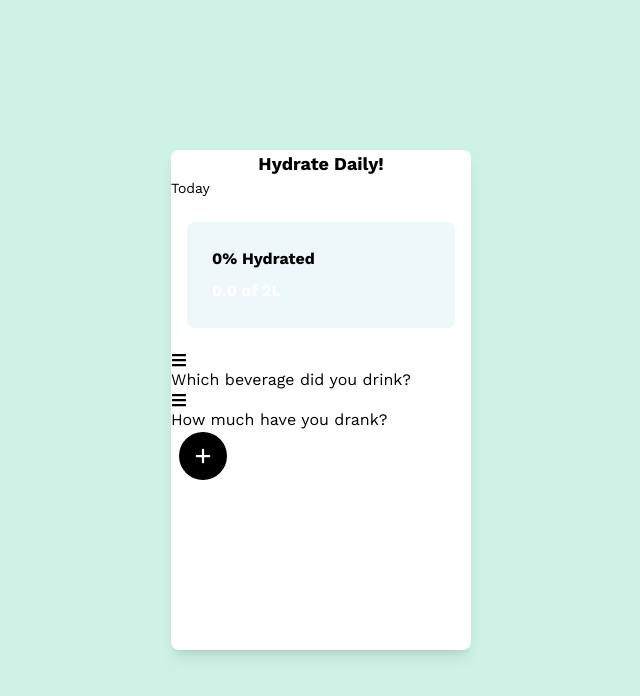
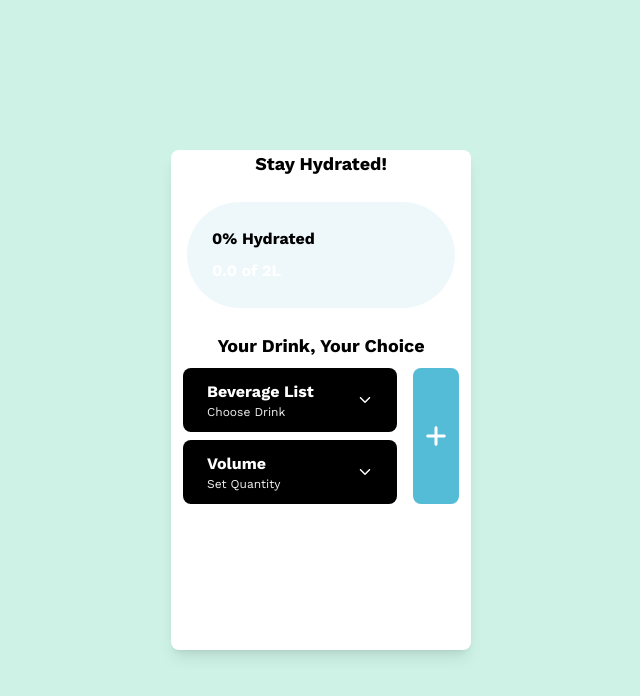
Before and after one commit to seanverano/reboost, a React (Vite) app: page / in a window 1280 px wide. Shown: the top 696 px of the page, without its empty margins (319-959 px from the left). Built offline with nearby package versions, Linux system fonts and the light colour scheme.

Commit message:
Change modal button styling

```diff
--- a/src/components/drink_features/DrinkType.jsx
+++ b/src/components/drink_features/DrinkType.jsx
@@ -1,5 +1,5 @@
 import React, { useState } from "react";
-import { FaBars } from "react-icons/fa";
+import { IoIosArrowDown } from "react-icons/io";
 import { CiCoffeeCup } from "react-icons/ci";
 import { LuCupSoda } from "react-icons/lu";
 import { LuGlassWater } from "react-icons/lu";
@@ -39,9 +39,20 @@ const DrinkType = () => {
 
   return (
     <>
-      <h1 onClick={openModal} className="cursor-pointer text-[#000000]">
-        <FaBars /> Which beverage did you drink?
-      </h1>
+      <div
+        onClick={openModal}
+        className="flex flex-row justify-between items-center w-full bg-[#000000] border border-none rounded-lg py-3 px-6 cursor-pointer transition-transform duration-200 active:translate-y-1"
+      >
+        <div className="flex flex-col items-start">
+          <h1 className="font-bold text-base text-[#ffffff] text-left">
+            Beverage List
+          </h1>
+          <h3 className="font-normal text-xs text-[#f0f0f0] text-left">
+            Choose Drink
+          </h3>
+        </div>
+        <IoIosArrowDown className="text-[#ffffff]" />
+      </div>
 
       <DrinkModal show={showModal} onClose={closeModal}>
         <div className="flex flex-col justify-center py-4 items-center font-poppins font-medium bg-[#EEF8FB] rounded-lg">
@@ -58,7 +69,7 @@ const DrinkType = () => {
             value={newDrink}
             onChange={(e) => setNewDrink(e.target.value)}
             placeholder="Enter your beverage"
-            className="italic text-xs text-center mt-4 mb-3 p-2 border border-gray-300 rounded-full w-[175px] focus:outline-none focus:ring-1 focus:ring-[#55BCD8]"
+            className="italic text-[#F0F0F0] text-xs text-center mt-4 mb-3 p-2 border border-[#CFECF4] rounded-full w-[175px] focus:outline-none focus:ring-1 focus:ring-[#55BCD8]"
           />
           <DrinkModalButton
             handleAdd={handleAddDrink}
--- a/src/components/drink_features/DrinkVolume.jsx
+++ b/src/components/drink_features/DrinkVolume.jsx
@@ -1,5 +1,5 @@
 import React, { useState } from "react";
-import { FaBars } from "react-icons/fa";
+import { IoIosArrowDown } from "react-icons/io";
 import { SiRainmeter } from "react-icons/si";
 import DrinkModal from "./DrinkModal";
 import DrinkModalButton from "./DrinkModalButton";
@@ -34,9 +34,20 @@ const DrinkVolume = () => {
 
   return (
     <>
-      <h1 onClick={openModal} className="cursor-pointer text-[#000000]">
-        <FaBars /> How much have you drank?
-      </h1>
+      <div
+        onClick={openModal}
+        className="flex flex-row justify-between items-center w-full bg-[#000000] border border-none rounded-lg py-3 px-6 cursor-pointer transition-transform duration-200 active:translate-y-1"
+      >
+        <div className="flex flex-col items-start">
+          <h1 className="font-bold text-base text-[#ffffff] text-left">
+            Volume
+          </h1>
+          <h3 className="font-normal text-xs text-[#f0f0f0] text-left">
+            Set Quantity
+          </h3>
+        </div>
+        <IoIosArrowDown className="text-[#ffffff]" />
+      </div>
 
       <DrinkModal show={showModal} onClose={closeModal}>
         <div className="flex flex-col justify-center py-4 items-center font-poppins font-medium bg-[#EEF8FB] rounded-lg">
@@ -54,7 +65,7 @@ const DrinkVolume = () => {
             value={newVolume}
             onChange={(e) => setNewVolume(e.target.value)}
             placeholder="Enter volume (in ml)"
-            className="italic text-xs text-center mt-4 mb-3 p-2 border border-gray-300 rounded-full w-[175px] focus:outline-none focus:ring-1 focus:ring-[#55BCD8]"
+            className="italic text-[#F0F0F0] text-xs text-center mt-4 mb-3 p-2 border border-[#CFECF4] rounded-full w-[175px] focus:outline-none focus:ring-1 focus:ring-[#55BCD8]"
             min="0"
           />
           <DrinkModalButton
--- a/src/pages/DrinkPage.jsx
+++ b/src/pages/DrinkPage.jsx
@@ -7,29 +7,33 @@ const DrinkPage = () => {
   return (
     <>
       <div className="font-poppins flex flex-col h-full w-[300px] h-[500px]">
-        <h1 className="text-[#000000] font-bold text-lg justify-center text-center">
-          Hydrate Daily!
-        </h1>
-        <h2 className="text-[#000000] text-sm text-left p-0 m-0">Today</h2>
+        <h1 className="text-center font-bold text-lg">Stay Hydrated!</h1>
         <div className="flex px-4 py-6 justify-center items-center">
-          <div className="flex flex-1 flex-col gap-2 rounded-lg border border-transparent p-6 bg-[#EEF8FB]">
+          <div className="flex flex-1 flex-col gap-2 rounded-full border border-transparent p-6 bg-[#EEF8FB]">
             <p className="text-[#000000] font-bold">0% Hydrated</p>
             <p className="text-[#ffffff] font-bold">0.0 of 2L</p>
           </div>
         </div>
+        <h1 className="text-center font-bold text-lg mb-2">
+          Your Drink, Your Choice
+        </h1>
+        <div className="flex flex-row">
+          <div className="flex-[80%] gap-y-2 mx-3 flex flex-col text-center items-center justify-center">
             <DrinkType />
             <DrinkVolume />
-        <div>
+          </div>
+          <div className="flex-[20%] mr-2 px-1">
             <button
-            className=" flex items-center justify-center w-12 h-12 bg-[#000000] rounded-full ml-2"
+              className="m-0 flex items-center justify-center bg-[#55BCD8] rounded-lg py-14 w-full"
               onMouseDown={() => {
                 if (navigator.vibrate) {
                   navigator.vibrate(100);
                 }
               }}
             >
-            <FaPlus className="text-[#ffffff] text-lg" />
+              <FaPlus className="text-[#ffffff] text-2xl" />
             </button>
+          </div>
         </div>
       </div>
     </>
```
Lines whose indentation alone changed are shown as unchanged.
